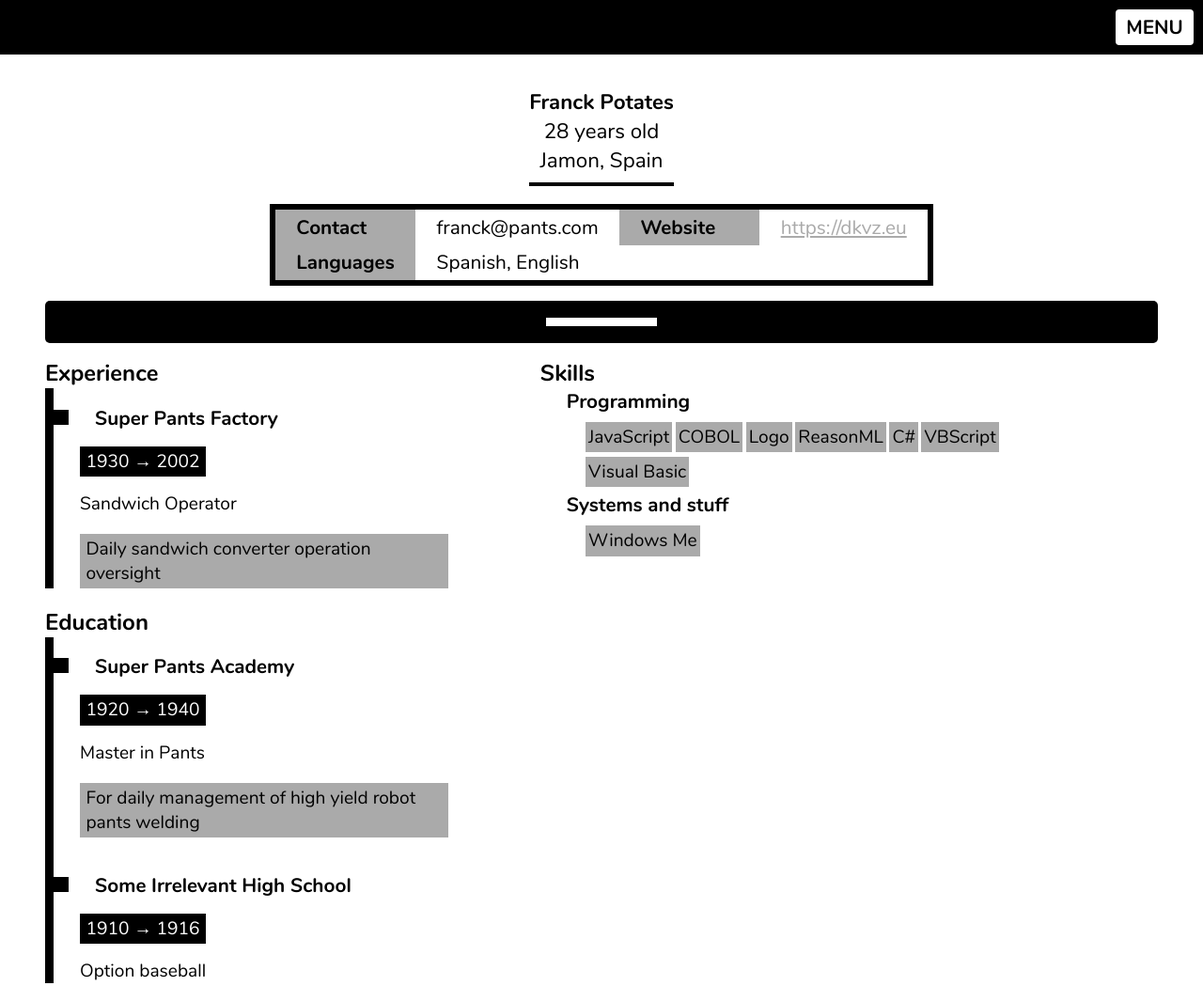
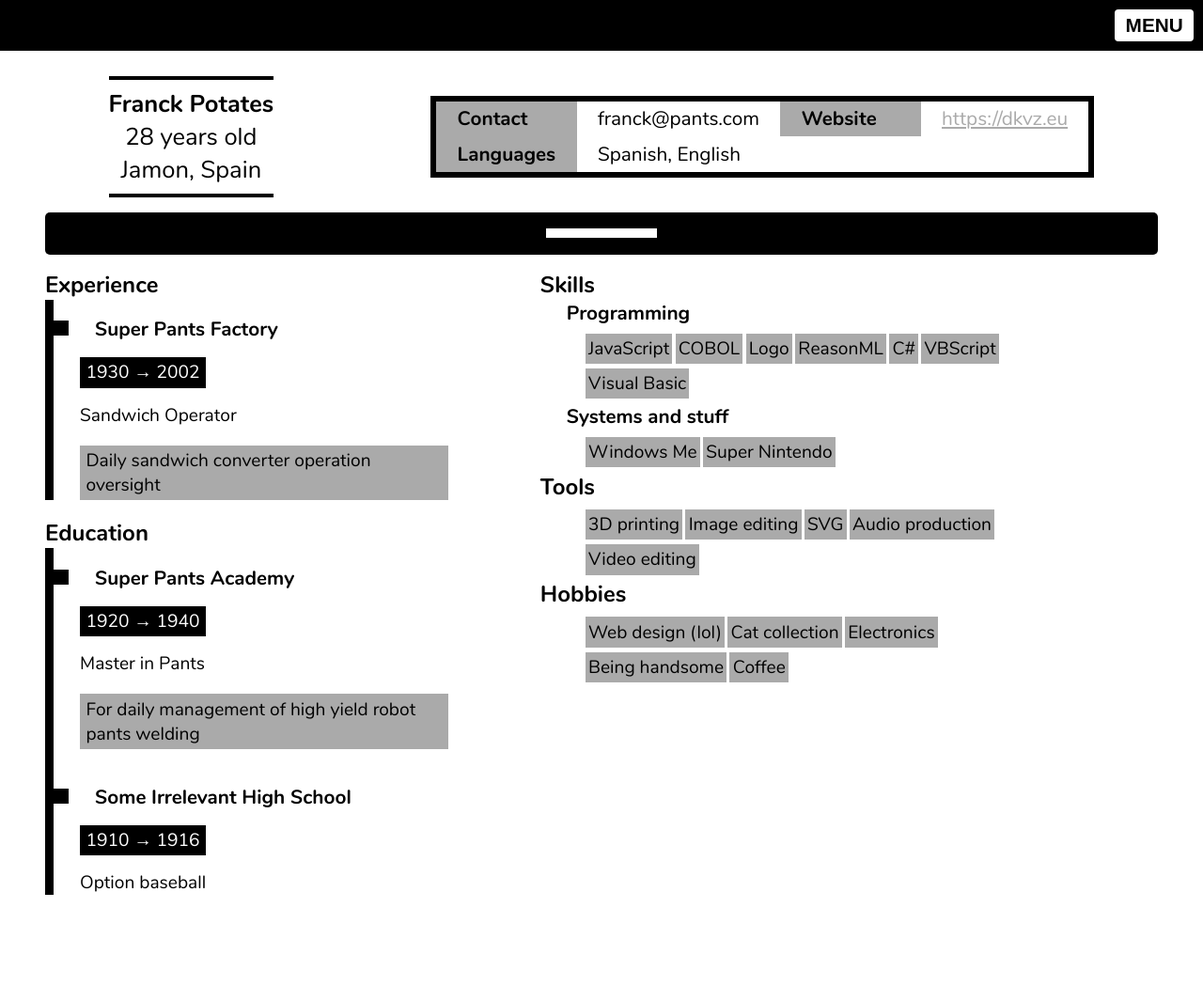
Before and after one commit to dkvz/minimalist-poc, a plain HTML site: page src/cv.html in a window 1280 px wide. Shown: the whole page at 94% size. After the commit the page ends 979 px from the top, so only its background shows below. Drawn offline with Linux system fonts and the light colour scheme.

Commit message:
CV page mostly done

```diff
--- a/src/cv.html
+++ b/src/cv.html
@@ -93,6 +93,7 @@
 
   <main class="container">
 
+    <div class="cv-header">
       <div class="text-center">
         <div class="description-container">
           <div class="name-card">
@@ -114,6 +115,7 @@
             </div>
             <div>Languages</div>
             <div>Spanish, English</div>
+          </div>
         </div>
       </div>
     </div>
@@ -181,8 +183,27 @@
           <h3>Systems and stuff</h3>
           <div class="description-flow">
             <div>Windows Me</div>
+            <div>Super Nintendo</div>
           </div>
         </section>
+
+        <h1>Tools</h1>
+        <div class="description-flow">
+          <div>3D printing</div>
+          <div>Image editing</div>
+          <div>SVG</div>
+          <div>Audio production</div>
+          <div>Video editing</div>
+        </div>
+
+        <h1>Hobbies</h1>
+        <div class="description-flow">
+          <div>Web design (lol)</div>
+          <div>Cat collection</div>
+          <div>Electronics</div>
+          <div>Being handsome</div>
+          <div>Coffee</div>
+        </div>
       </div>
 
     </article>
--- a/src/style.css
+++ b/src/style.css
@@ -89,6 +89,10 @@ a {
 a:hover, a:active {
   color: var(--color-primary);
   text-decoration: none;
+}
+
+#menuBtn {
+  font-family: sans-serif;
 }
 
 .separator {
@@ -676,4 +680,16 @@ input[type="checkbox"]:checked~.collapsible {
     grid-template-columns: auto 1fr;
   }
 
+  .cv-header {
+    display: flex;
+    justify-content: space-around;
+    align-items: center;
+  }
+
+  .name-card {
+    border-top: 4px solid var(--color-primary);
+    font-size: 1.6rem;
+    margin-right: 2rem;
+  }
+
 }
```
Also changed, not shown: src/article.html (+1 -1 lines), 1 other file. Lines whose indentation alone changed are shown as unchanged.
